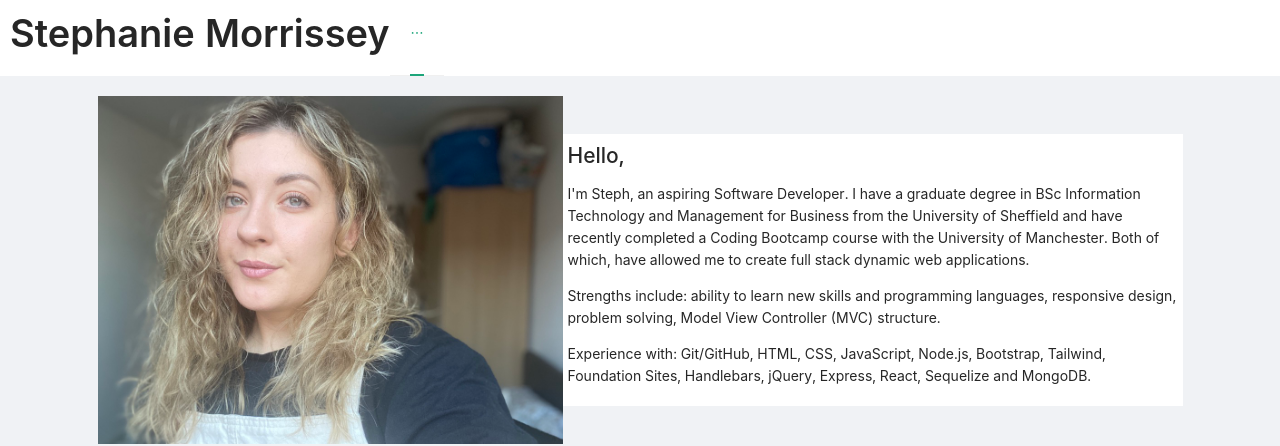
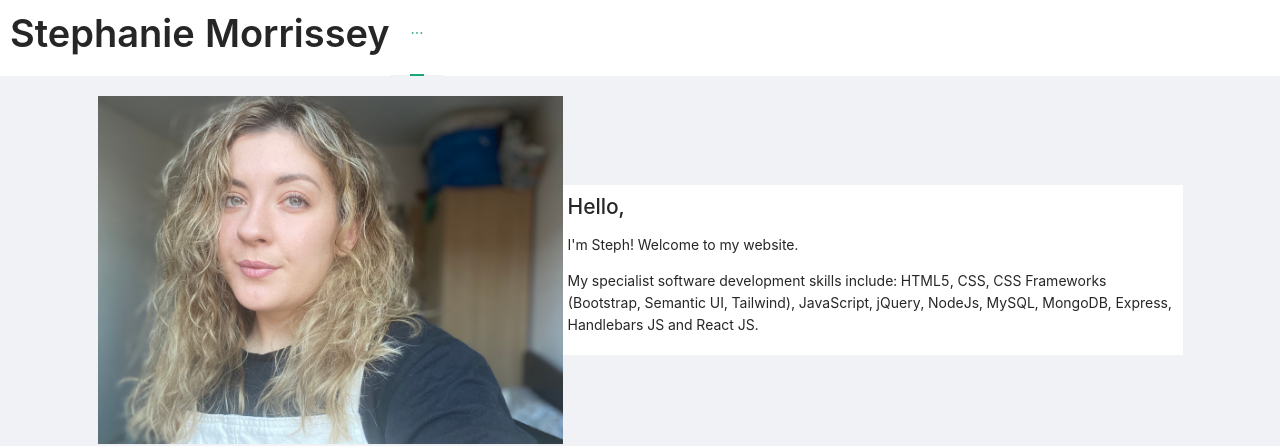
Before and after one commit to steph-morrissey/sm-portfolio, a React (Create React App) app: page / in a window 1280 px wide. Shown: the top 446 px of the page. Built offline with nearby package versions, Linux system fonts and the light colour scheme.

Commit message:
contact section

```diff
--- a/src/components/About.js
+++ b/src/components/About.js
@@ -13,22 +13,11 @@ const About = () => {
       <Col sm={24} md={12} lg={12}>
         <div style={{ backgroundColor: '#FFF', padding: '5px' }}>
           <h1>Hello,</h1>
+          <p>I'm Steph! Welcome to my website.</p>
           <p>
-            I'm Steph, an aspiring Software Developer. I have a graduate degree
-            in BSc Information Technology and Management for Business from the
-            University of Sheffield and have recently completed a Coding
-            Bootcamp course with the University of Manchester. Both of which,
-            have allowed me to create full stack dynamic web applications.
-          </p>
-          <p>
-            Strengths include: ability to learn new skills and programming
-            languages, responsive design, problem solving, Model View Controller
-            (MVC) structure.
-          </p>
-          <p>
-            Experience with: Git/GitHub, HTML, CSS, JavaScript, Node.js,
-            Bootstrap, Tailwind, Foundation Sites, Handlebars, jQuery, Express,
-            React, Sequelize and MongoDB.
+            My specialist software development skills include: HTML5, CSS, CSS
+            Frameworks (Bootstrap, Semantic UI, Tailwind), JavaScript, jQuery,
+            NodeJs, MySQL, MongoDB, Express, Handlebars JS and React JS.
           </p>
         </div>
       </Col>
```
